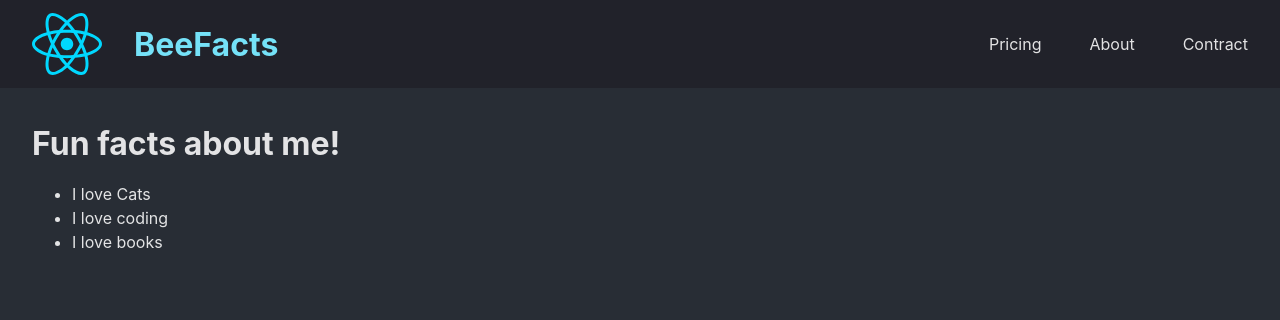
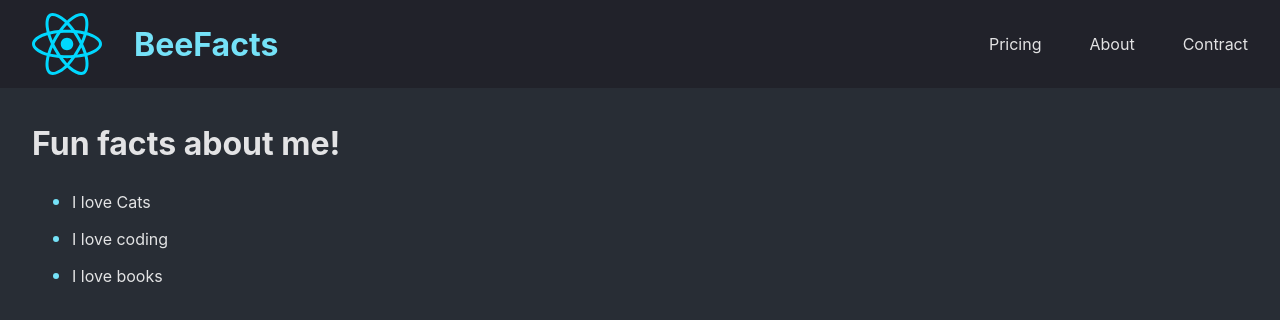
Before and after one commit to bl-aire/my_vite, a React (Vite) app: page / in a window 1280 px wide. Shown: the top 320 px of the page. Built offline with nearby package versions, Linux system fonts and the light colour scheme.

Commit message:
Style list bullet

```diff
--- a/src/App.css
+++ b/src/App.css
@@ -22,7 +22,7 @@
   padding: 0 0 0 3em;
 }
 
-.facts{
+.logo_text{
   padding: 0 1em;
   color: rgb(117, 226, 248);
 }
@@ -30,3 +30,13 @@
 .main {
   padding: 1em 2em;
 }
+
+.facts li{
+  padding-block: 5px;
+  max-width: 400px; /*wraps text*/
+}
+
+.facts li::marker{ /*not accepted by all browsers*/
+  color: rgb(117, 226, 248);
+  font-size: 1.2em;
+}
--- a/src/components/Main.jsx
+++ b/src/components/Main.jsx
@@ -2,7 +2,7 @@ export default function Main() {
     return(
         <div className="main">
             <h1> Fun facts about me!</h1>
-            <ul>
+            <ul className="facts">
                 <li>I love Cats</li>
                 <li>I love coding</li>
                 <li>I love books</li>
--- a/src/components/Navbar.jsx
+++ b/src/components/Navbar.jsx
@@ -5,7 +5,7 @@ export default function Navbar() {
         <nav className="nav">
             <div className='nav-items'>
                 <img src={logo} width="70px" />
-                <h1 className='facts'>BeeFacts</h1>
+                <h1 className='logo_text'>BeeFacts</h1>
             </div>
 
             <ul className="nav-items">
```
